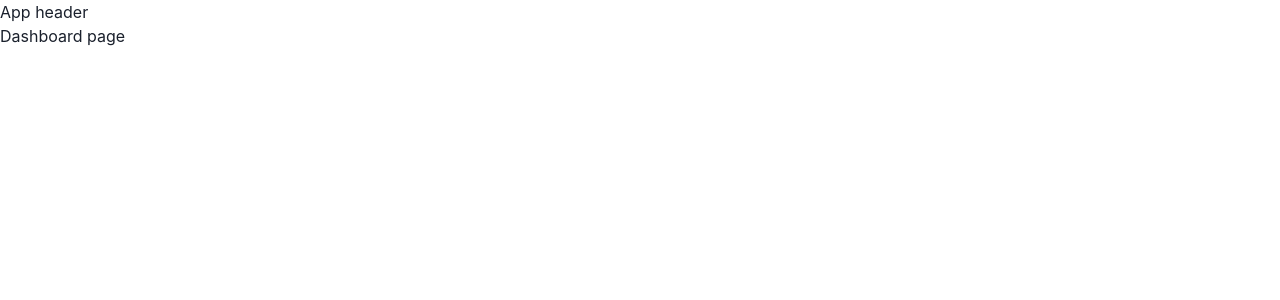
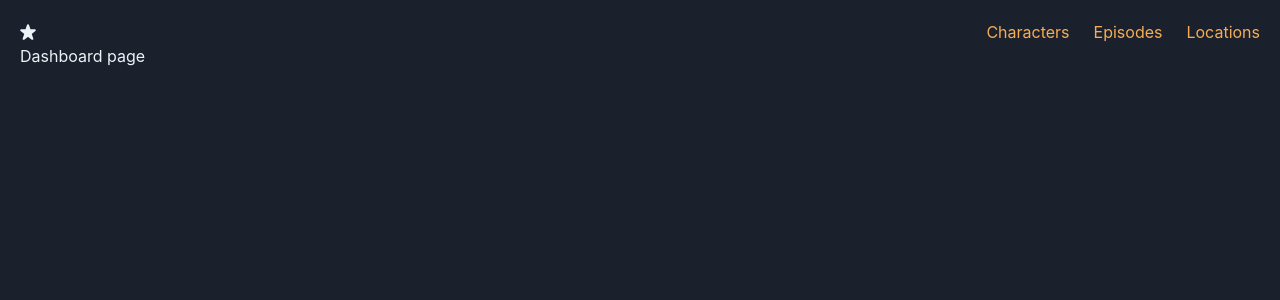
Before and after one commit to georgichichev/rick-and-morty, a React (Vite) app: page /app in a window 1280 px wide. Shown: the top 300 px of the page. Built offline with nearby package versions, Linux system fonts and the light colour scheme.

Commit message:
Change main content layout structure
+ Add episodes and locations routes to app routes

```diff
--- a/src/routes/index.tsx
+++ b/src/routes/index.tsx
@@ -1,14 +1,19 @@
+import { Header } from '@/components/common/header';
 import { Landing } from '@/features/landing';
+import { Box, Container, theme } from '@chakra-ui/react';
 import { Outlet, useRoutes } from 'react-router-dom';
 
 const App = () => {
   return (
-    <>
-      <div>App header</div>
-      <Outlet />
-    </>
+    <Box width="100%" height="100vh" bg="gray.800" color="gray.100">
+      <Container maxWidth="8xl" padding={theme.space[5]}>
+        <Header />
+        <Outlet />
+      </Container>
+    </Box>
   );
 };
+
 export const AppRoutes = () => {
   const commonRoutes = [
     {
@@ -20,6 +25,8 @@ export const AppRoutes = () => {
       element: <App />,
       children: [
         { path: 'characters', element: <div>Characters page</div> },
+        { path: 'episodes', element: <div>Episodes page</div> },
+        { path: 'locations', element: <div>Locations page</div> },
         { path: '', element: <div>Dashboard page</div> },
       ],
     },
```
